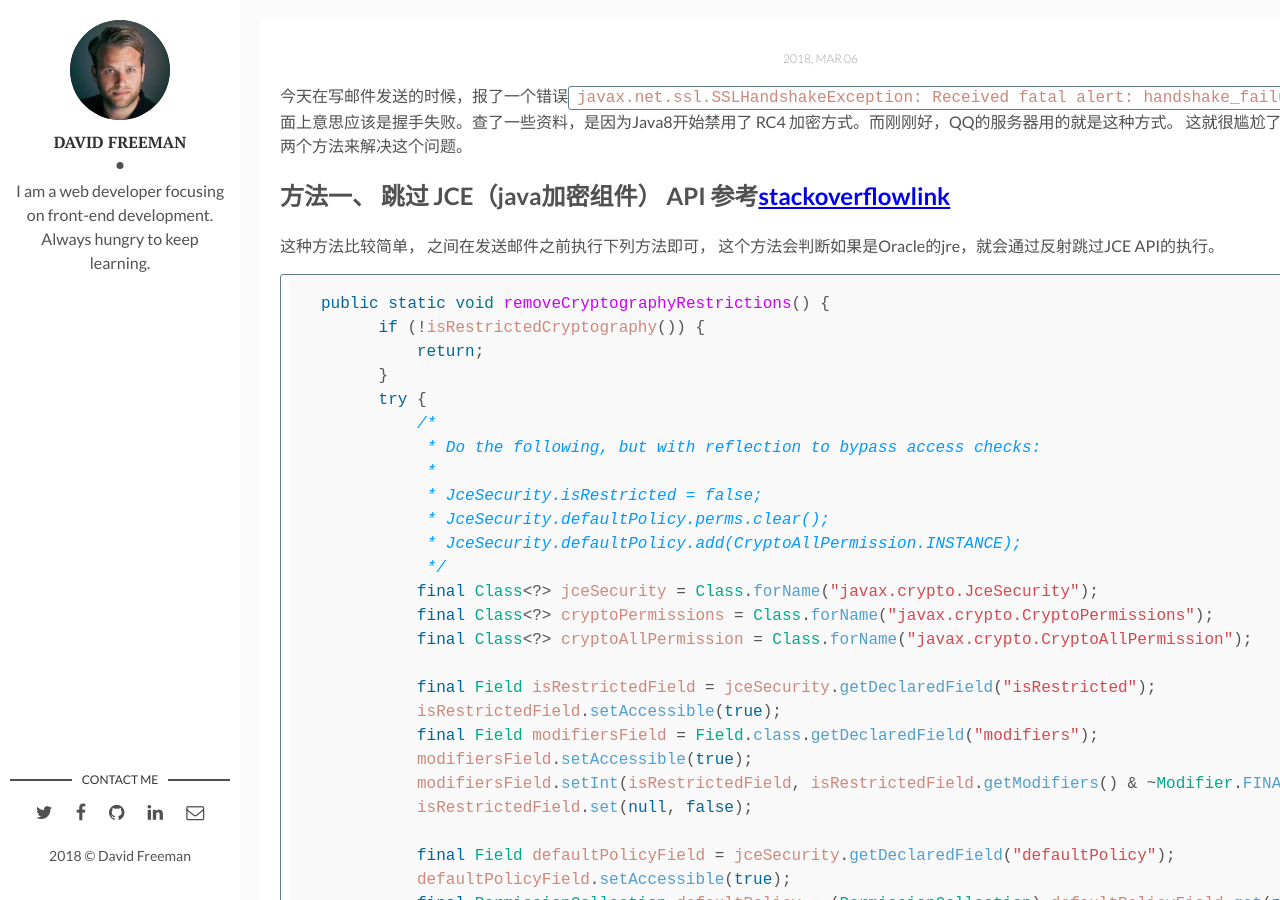
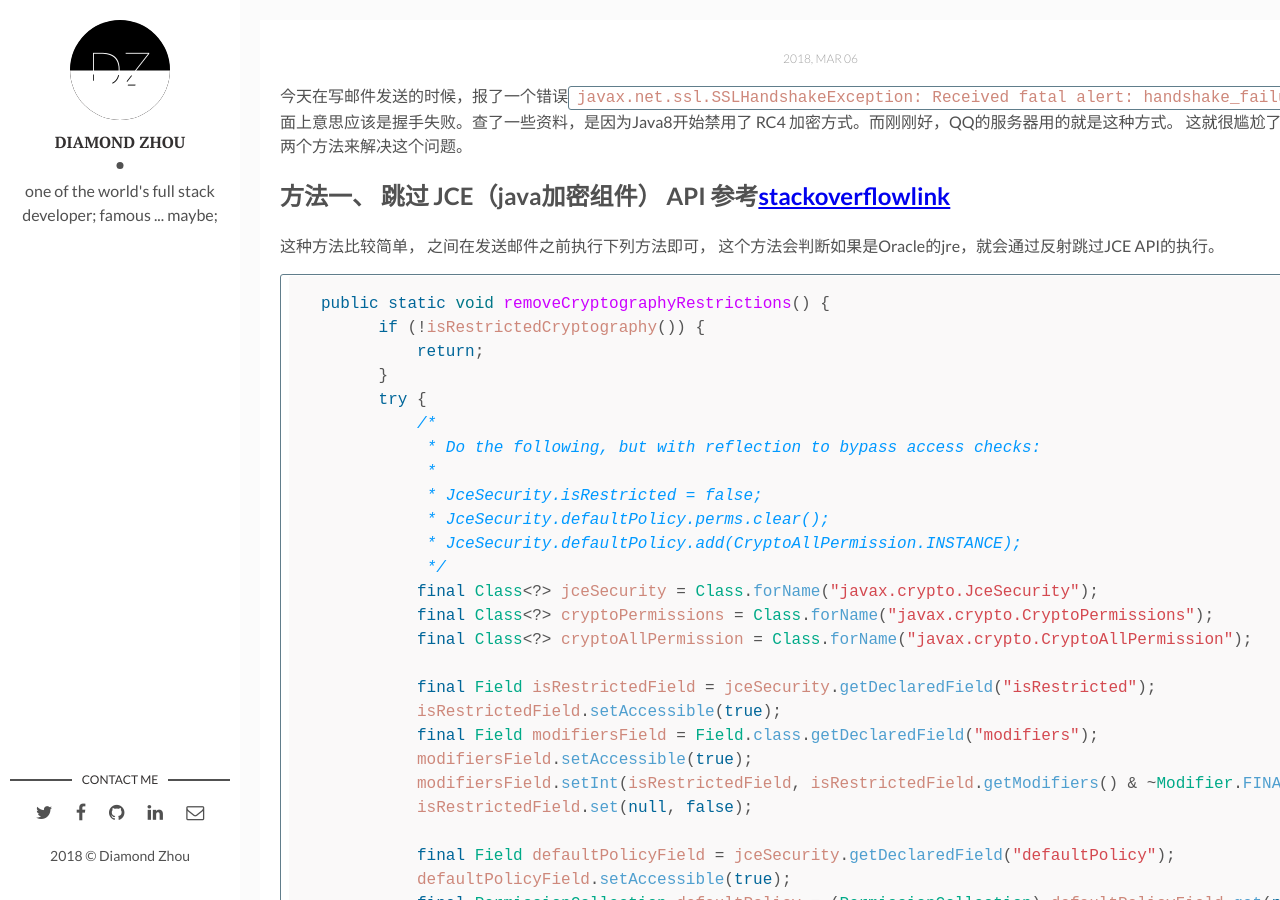
Before and after one commit to k55k32/diamondfsd-blog, a Jekyll site: the page built from _posts/2017-01-17-javax.net.ssl.SSLHandshakeException.markdown, in a window 1280 px wide and 900 px high. Built offline with Jekyll 4.4.1, drawn with Linux system fonts in a browser that asks for light colours; our own code applies the rules of GitHub Pages for plain Markdown files; comment, search, counter and statistics services are not loaded.

Commit message:
change customer info

```diff
--- a/_config.yml
+++ b/_config.yml
@@ -1,28 +1,28 @@
-title: Hello, world! I'm David Freeman
+title: Diamond-Blog
 description: > # this means to ignore newlines until "baseurl:"
   Write an awesome description for your new site here. You can edit this
   line in _config.yml. It will appear in your document head meta (for
   Google search results) and in your feed.xml site description.
 permalink: ':title/'
 baseurl: "/diamondfsd-blog" # the subpath of your site, e.g. /blog
-url: "" # the base hostname & protocol for your site, e.g. http://example.com
+url: "http://diamondfsd.com" # the base hostname & protocol for your site, e.g. http://example.com
 site-twitter: #if your site has a twitter account, enter it here
 
 # Author Settings
-author: David Freeman # add your name
-author-img: david-freeman.jpg # add your photo
-about-author: I am a web developer focusing on front-end development. Always hungry to keep learning. # add description
+author: Diamond Zhou # add your name
+author-img: diamond-zhou.png # add your photo
+about-author: one of the world's full stack developer; famous ... maybe;
 social-twitter: # add your Twitter handle
 social-facebook: # add your Facebook handle
-social-github: artemsheludko # add your Github handle
+social-github: k55k32 # add your Github handle
 social-linkedin: # add your Linkedin handle
-social-email: # add your Email address
+social-email: diamondfsd@gmail.com # add your Email address
 
 # Disqus
-discus-identifier: mr-brown # add your discus identifier
+discus-identifier: diamondfsd # add your discus identifier
 
 # Tracker
-analytics: # Google Analytics
+analytics: UA-115185351-1 # Google Analytics
 
 # Build Settings
 markdown: kramdown
--- a/_posts/2017-01-17-javax.net.ssl.SSLHandshakeException.markdown
+++ b/_posts/2017-01-17-javax.net.ssl.SSLHandshakeException.markdown
@@ -1,6 +1,6 @@
 ---
 layout: post
-title: javax.net.ssl.SSLHandshakeException: Received fatal alert: handshake_failure 邮件发送失败
+title: javax.net.ssl.SSLHandshakeException - Received fatal alert - handshake_failure 邮件发送失败
 date: 2017-01-17 14:24:25 +0800
 description: 今天在写邮件发送的时候，报了一个错误javax.net.ssl.SSLHandshakeException: Received fatal alert: handshake_failure。  看字面上意思应该是握手失败。查了一些资料，是因为Java8开始禁用了 RC4 加密方式。而刚刚好，QQ的服务器用的就是这种方式。 这就很尴尬了，最后找到两个方法来解决这个问题。 方法一、 跳过 JCE（java加密组件） API 参考stackoverflowlink 这种方法比较简单， 之间在发送邮件之前执行下列方法即可， 这个方法会判断如果是Oracle的jre，就会通过反射跳过JCE API的执行
 img:
```
Also changed, not shown: _includes/analytics.html (+8 -7 lines), README.md, assets/img/diamond-zhou.png (added).
